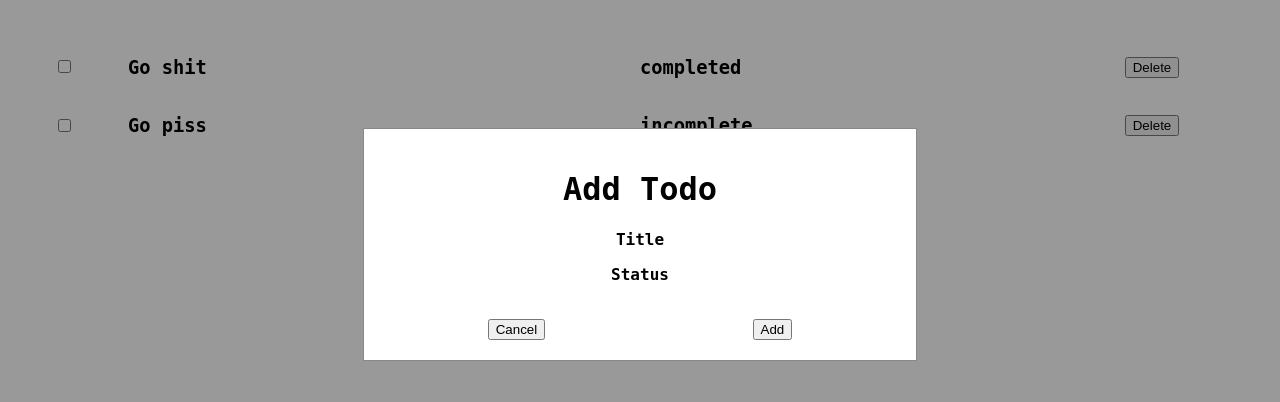
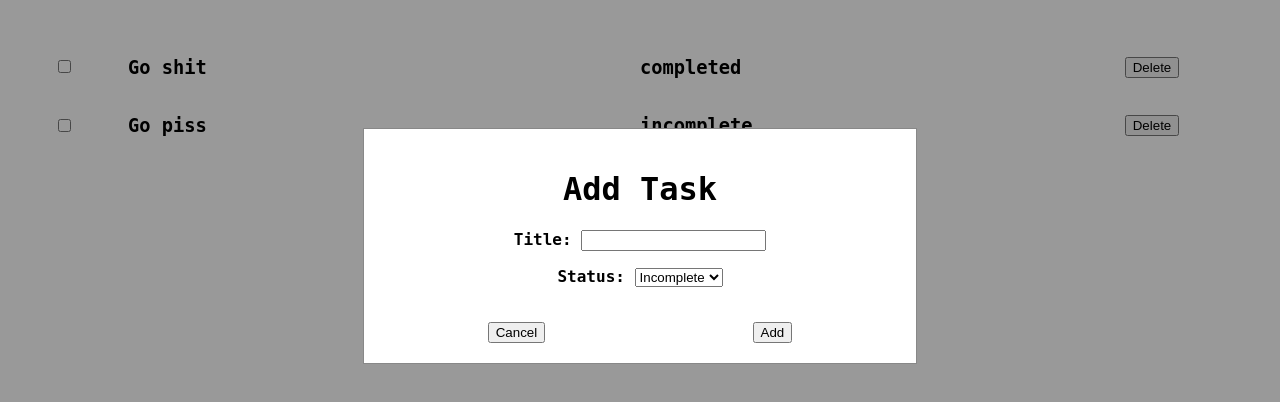
Before and after one commit to notjedi/react-fun, a React (Create React App) app in the folder todo-app/: page / in a window 1280 px wide. Both pictures are taken after a click on the button "Add Task". Shown: the top 402 px of the page. Built offline with nearby package versions, Linux system fonts and the light colour scheme; the HTML template or start-up script is replaced by a standard one.

Commit message:
add title and status input to add task popup

```diff
--- a/todo-app/src/components/Popup.js
+++ b/todo-app/src/components/Popup.js
@@ -4,14 +4,35 @@ import "./Popup.css";
 class Popup extends Component {
 	render() {
 		const { popupOpen, setPopupOpen } = this.props;
+		const options = [
+			{ id: "0", value: "incomplete", label: "Incomplete" },
+			{ id: "1", value: "completed", label: "Completed" },
+		];
 
 		return (
 			popupOpen && (
 				<div className="popup">
 					<div className="popup-content">
-						<h1>Add Todo</h1>
-						<p>Title</p>
-						<p>Status</p>
+						<h1>Add Task</h1>
+
+						<p>
+							<label htmlFor="title">Title: </label>
+							<input type="text" name="title" id="title" />
+						</p>
+
+						<p>
+							<label htmlFor="status">Status: </label>
+							<select>
+								{options.map((option) => {
+									return (
+										<option key={option.id} value={option.value}>
+											{option.label}
+										</option>
+									);
+								})}
+							</select>
+						</p>
+
 						<br />
 						<div className="buttons">
 							<button type="button" onClick={() => setPopupOpen(false)}>
--- a/todo-app/src/components/TodoItem.js
+++ b/todo-app/src/components/TodoItem.js
@@ -1,33 +1,35 @@
-import React, { Component } from "react";
+import React, { useState } from "react";
 import "./TodoItem.css";
 
-class TodoItem extends Component {
-	render() {
-		const item = this.props.itemData;
+function TodoItem(props) {
+	const item = props.itemData;
+	const [checked, setChecked] = useState(false);
+	const handleCheckbox = () => {
+		console.log("hi from checkbox", item.title);
+		setChecked(!checked);
+	};
+	function handleDelete() {
+		console.log("hi from delete", item.title);
+	}
 
 	return (
-			<div className="flex-container" key={item.id}>
+		<div className="flex-container">
 			<div className="flex-child" style={{ width: "10%" }}>
-					<input type="checkbox" />
+				<input type="checkbox" onChange={handleCheckbox} checked={checked} />
 			</div>
-				<div
-					className="flex-child"
-					style={{ width: "40%", textAlign: "start" }}
-				>
+			<div className="flex-child" style={{ width: "40%", textAlign: "start" }}>
 				<h3> {item.title} </h3>
 			</div>
-				<div
-					className="flex-child"
-					style={{ width: "30%", textAlign: "start" }}
-				>
+			<div className="flex-child" style={{ width: "30%", textAlign: "start" }}>
 				<h3> {item.status} </h3>
 			</div>
 			<div className="flex-child" style={{ width: "20%" }}>
-					<button type="button">Delete</button>
+				<button type="button" onClick={handleDelete}>
+					Delete
+				</button>
 			</div>
 		</div>
 	);
 }
-}
 
 export default TodoItem;
--- a/todo-app/src/components/TodoList.js
+++ b/todo-app/src/components/TodoList.js
@@ -22,10 +22,10 @@ class TodoList extends Component {
 			<div className="list">
 				{this.state.items && this.state.items.length > 0 ? (
 					this.state.items.map((item) => (
-						<>
+						<div key={item.id}>
 							<TodoItem itemData={item} />
 							<br />
-						</>
+						</div>
 					))
 				) : (
 					<h1>No items</h1>
```
Lines whose indentation alone changed are shown as unchanged.
